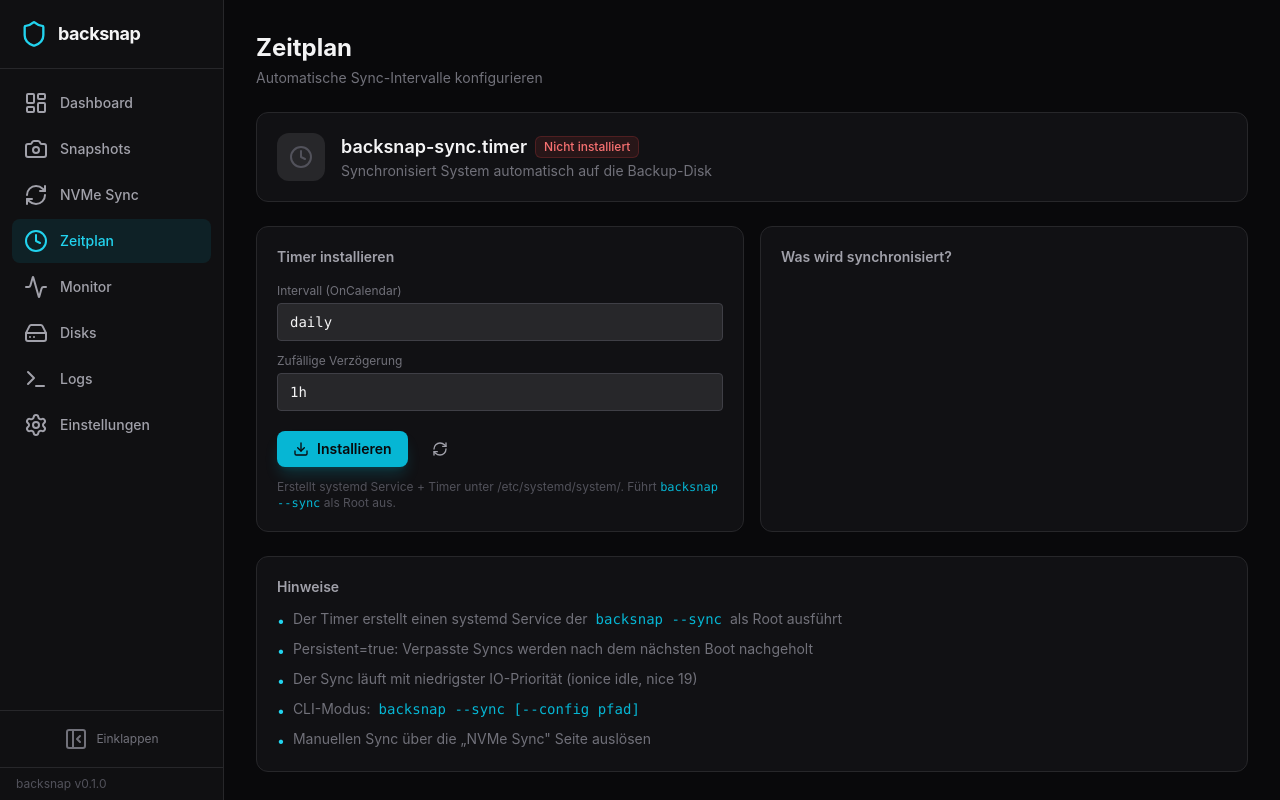
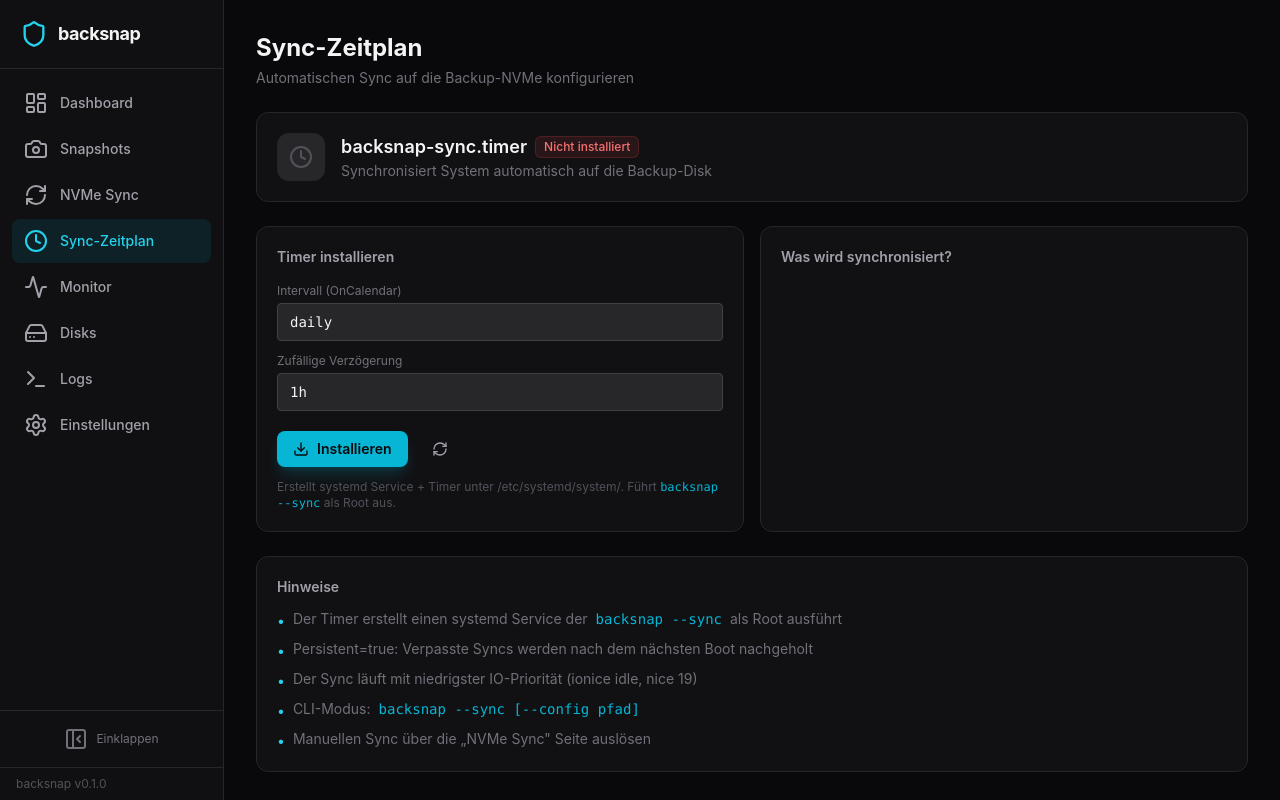
Before and after one commit to eXM1410/backsnap, a React (Vite) app: page /schedule in a window 1280 px wide. Built offline with nearby package versions, Linux system fonts and the light colour scheme.

Commit message:
fix: Zeitplan → Sync-Zeitplan, snapper --csvout global option

```diff
--- a/src/App.tsx
+++ b/src/App.tsx
@@ -26,7 +26,7 @@ const nav = [
   { to: "/", icon: LayoutDashboard, label: "Dashboard" },
   { to: "/snapshots", icon: Camera, label: "Snapshots" },
   { to: "/sync", icon: RefreshCw, label: "NVMe Sync" },
-  { to: "/schedule", icon: Clock, label: "Zeitplan" },
+  { to: "/schedule", icon: Clock, label: "Sync-Zeitplan" },
   { to: "/monitor", icon: Activity, label: "Monitor" },
   { to: "/disks", icon: HardDrive, label: "Disks" },
   { to: "/logs", icon: Terminal, label: "Logs" },
--- a/src/pages/Schedule.tsx
+++ b/src/pages/Schedule.tsx
@@ -113,8 +113,8 @@ export default function Schedule() {
   return (
     <div className="p-8">
       <PageHeader
-        title="Zeitplan"
-        description="Automatische Sync-Intervalle konfigurieren"
+        title="Sync-Zeitplan"
+        description="Automatischen Sync auf die Backup-NVMe konfigurieren"
       />
 
       {/* Message */}
--- a/src/pages/Settings.tsx
+++ b/src/pages/Settings.tsx
@@ -226,7 +226,7 @@ export default function Settings() {
             color={config.boot.sync_enabled ? "emerald" : "zinc"}
           />
           <SummaryItem
-            label="Zeitplan"
+            label="Sync-Zeitplan"
             value={config.sync.timer_unit}
             detail="Automatischer Sync"
           />
```
Also changed, not shown: 1 other file (tests, documents, lock files or other folders).
